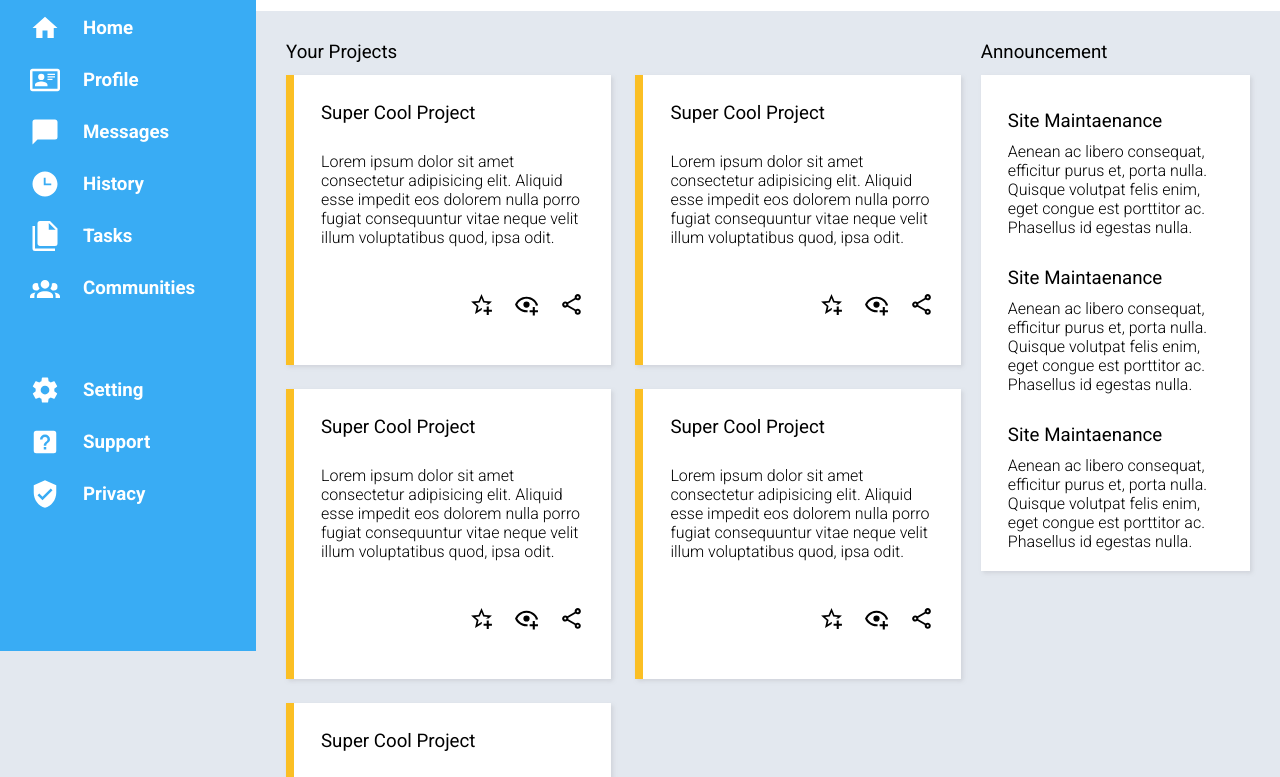
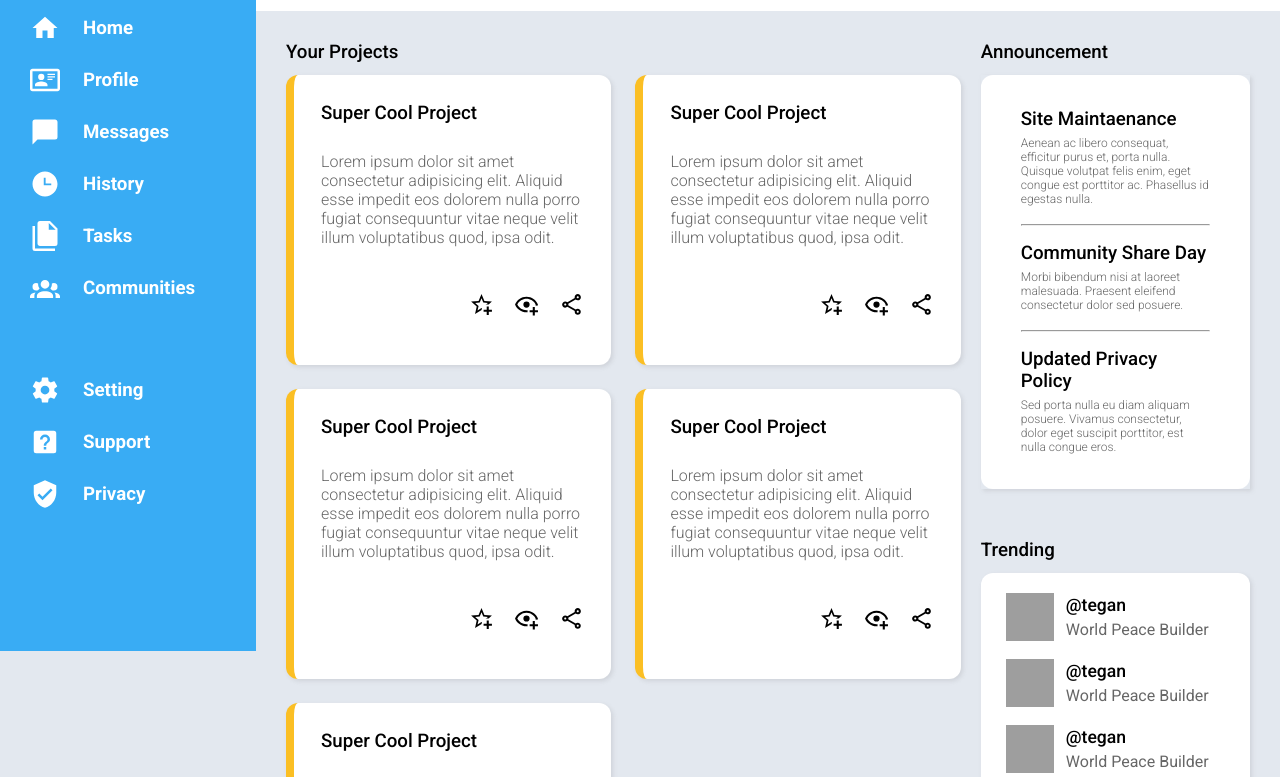
Before and after one commit to KeaMeng-ING/Admin-Dashboard, a plain HTML site: page index.html in a window 1280 px wide. Shown: the part 149-926 px from the top of the page. Drawn offline with Linux system fonts and the light colour scheme; grey boxes are pictures that could not be loaded.

Commit message:
ready but need to adjust

```diff
--- a/index.html
+++ b/index.html
@@ -332,14 +332,6 @@
             <h3>Announcement</h3>
             <div class="right-elements">
               <div class="announment">
-                <div class="announment-card first">
-                  <h3>Site Maintaenance</h3>
-                  <p>
-                    Aenean ac libero consequat, efficitur purus et, porta nulla.
-                    Quisque volutpat felis enim, eget congue est porttitor ac.
-                    Phasellus id egestas nulla.
-                  </p>
-                </div>
                 <div class="announment-card">
                   <h3>Site Maintaenance</h3>
                   <p>
@@ -347,17 +339,72 @@
                     Quisque volutpat felis enim, eget congue est porttitor ac.
                     Phasellus id egestas nulla.
                   </p>
-                </div>
-                <div class="announment-card">
-                  <h3>Site Maintaenance</h3>
+                  <hr />
+                  <h3>Community Share Day</h3>
                   <p>
-                    Aenean ac libero consequat, efficitur purus et, porta nulla.
-                    Quisque volutpat felis enim, eget congue est porttitor ac.
-                    Phasellus id egestas nulla.
+                    Morbi bibendum nisi at laoreet malesuada. Praesent eleifend
+                    consectetur dolor sed posuere.
+                  </p>
+                  <hr />
+                  <h3>Updated Privacy Policy</h3>
+                  <p>
+                    Sed porta nulla eu diam aliquam posuere. Vivamus
+                    consectetur, dolor eget suscipit porttitor, est nulla congue
+                    eros.
                   </p>
                 </div>
               </div>
-              <div class="trending"></div>
+              <h3>Trending</h3>
+              <div class="trending">
+                <div class="trending-profile">
+                  <img
+                    width="48"
+                    height="48"
+                    src="https://img.icons8.com/color/48/user-male-circle--v1.png"
+                    alt="user-male-circle--v1"
+                  />
+                  <div class="trending-text">
+                    <h3>@tegan</h3>
+                    <p>World Peace Builder</p>
+                  </div>
+                </div>
+                <div class="trending-profile">
+                  <img
+                    width="48"
+                    height="48"
+                    src="https://img.icons8.com/color/48/user-male-circle--v1.png"
+                    alt="user-male-circle--v1"
+                  />
+                  <div class="trending-text">
+                    <h3>@tegan</h3>
+                    <p>World Peace Builder</p>
+                  </div>
+                </div>
+                <div class="trending-profile">
+                  <img
+                    width="48"
+                    height="48"
+                    src="https://img.icons8.com/color/48/user-male-circle--v1.png"
+                    alt="user-male-circle--v1"
+                  />
+                  <div class="trending-text">
+                    <h3>@tegan</h3>
+                    <p>World Peace Builder</p>
+                  </div>
+                </div>
+                <div class="trending-profile">
+                  <img
+                    width="48"
+                    height="48"
+                    src="https://img.icons8.com/color/48/user-male-circle--v1.png"
+                    alt="user-male-circle--v1"
+                  />
+                  <div class="trending-text">
+                    <h3>@tegan</h3>
+                    <p>World Peace Builder</p>
+                  </div>
+                </div>
+              </div>
             </div>
           </div>
         </div>
--- a/style.css
+++ b/style.css
@@ -6,6 +6,7 @@
   --color-secondary: #fbbf24;
   --container-box-shadow: 2px 2px 4px rgba(161, 161, 170, 0.3);
   --gap: 1.5rem;
+  --color-text-lighter: rgba(0, 0, 0, 0.6);
 }
 
 body {
@@ -140,7 +141,13 @@ li svg {
   align-items: center;
 }
 
-.welcome-text {
+.trending-profile {
+  display: flex;
+  align-items: center;
+}
+
+.welcome-text,
+.trending-text {
   display: flex;
   flex-direction: column;
   margin-left: 12px;
@@ -217,6 +224,7 @@ li svg {
   padding: 27px;
   border-left: 8px solid var(--color-secondary);
   box-shadow: var(--container-box-shadow);
+  border-radius: 12px;
 }
 
 .card-button {
@@ -232,10 +240,11 @@ li svg {
 
 .card p {
   font-weight: 300;
+  color: var(--color-text-lighter);
 }
 
 .card h3 {
-  font-weight: 400;
+  font-weight: 500;
 }
 
 .right-sidebar {
@@ -247,24 +256,56 @@ li svg {
   display: grid;
   grid-template-rows: auto 1fr;
   box-shadow: var(--container-box-shadow);
+  margin-bottom: 50px;
 }
 
 .announment-card {
   background-color: white;
-  padding: 10px 27px;
+  border-radius: 12px;
+  padding: 25px 40px;
 }
 
 .announment-card h3 {
-  padding: 0px 0px;
+  padding-top: 8px;
   margin: 0;
+  font-weight: 400;
 }
 
 .announment-card p {
-  padding: 10px 0px;
+  color: var(--color-text-lighter);
+  font-size: 12px;
+  padding-top: 6px;
   margin: 0;
   font-weight: 300;
+  padding-bottom: 10px;
 }
 
-.first {
-  padding-top: 35px;
+.trending {
+  display: grid;
+  background-color: white;
+  grid-template-rows: auto 1fr;
+  box-shadow: var(--container-box-shadow);
+  padding: 20px 25px;
+  gap: 18px;
+  border-radius: 12px;
 }
+
+.trending-text h3 {
+  margin: 0;
+  font-weight: 400;
+  margin-bottom: 5px;
+  font-size: 1.1rem;
+}
+
+.trending-text p {
+  margin: 0;
+  color: var(--color-text-lighter);
+}
+
+.right-sidebar h3 {
+  font-weight: 500;
+}
+
+.left-sidebar h3 {
+  font-weight: 500;
+}
```
